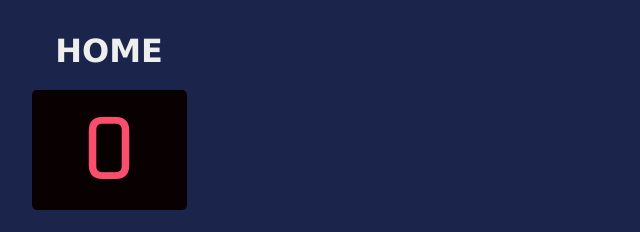
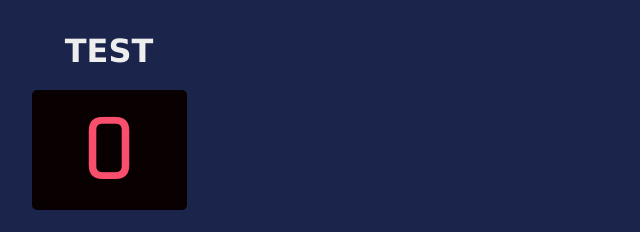
Before and after one commit to ajogerio/score-card, a website built with Vite: page index.html in a window 1280 px wide. Shown: the top 232 px of the page, 211-851 px from the left. Built offline with nearby package versions, Linux system fonts and the light colour scheme.

Commit message:
Update index.html

```diff
--- a/index.html
+++ b/index.html
@@ -10,7 +10,7 @@
             <div class="container">
 
                 <div class="score-section">
-                    <h3>HOME</h3>
+                    <h3>TEST</h3>
 
                     <div class="score">
                         <p id="home-score">0</p>
```
